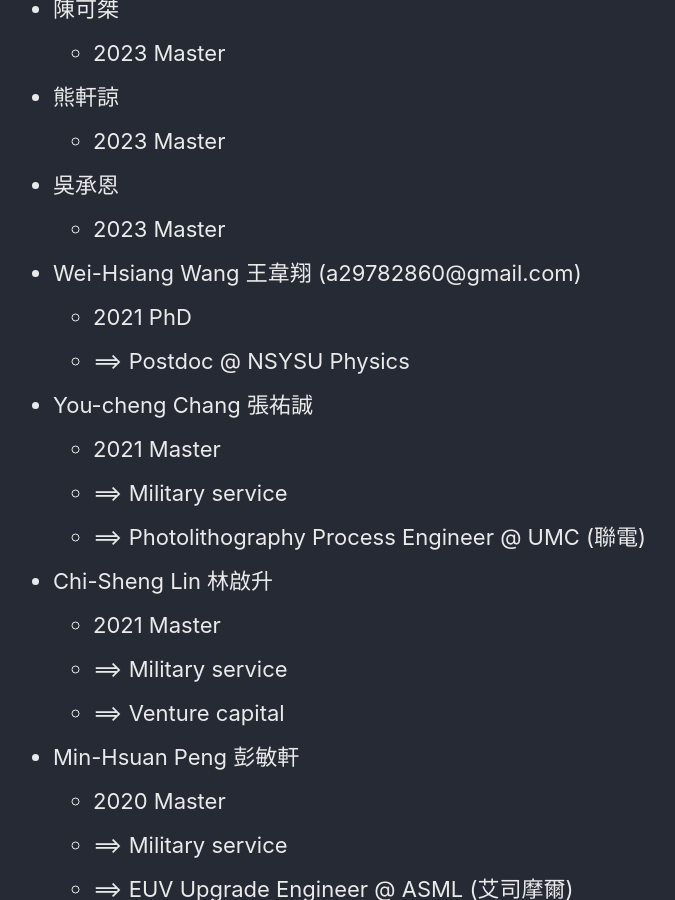
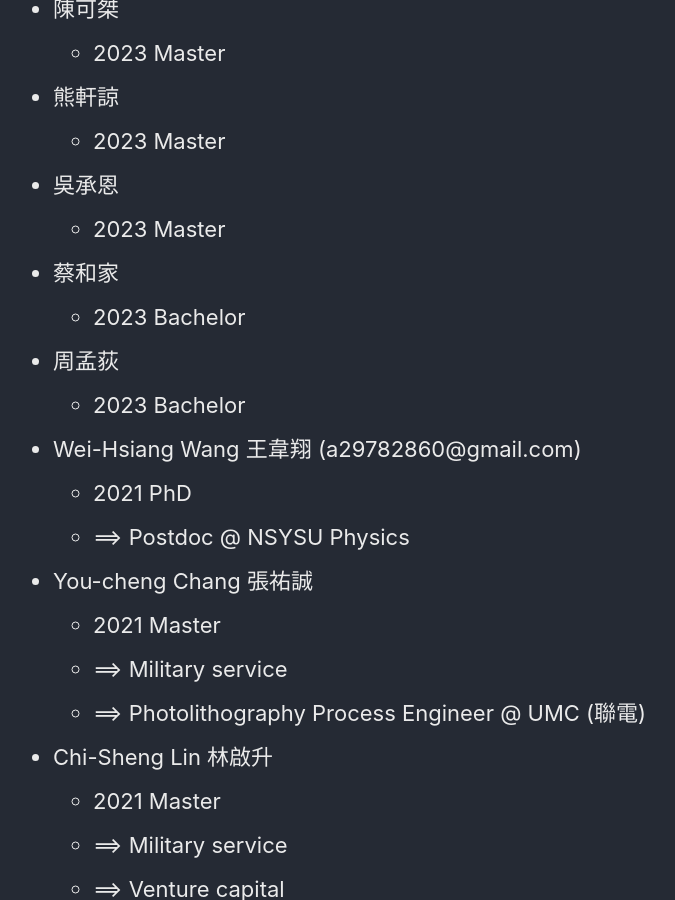
Before and after one commit to pjiang-ntnu/pjiang-ntnu.github.io, a Jekyll site: the page built from _pages/people.md, in a window 1280 px wide and 900 px high, scrolled down 1581 px. Shown: the whole window, without its empty margins (9-684 px from the left). Built offline with Jekyll 4.4.1, drawn with Linux system fonts in a browser that asks for light colours; nearby versions of some CDN libraries; comment, search, counter and statistics services are not loaded.

Commit message:
initial commit

```diff
--- a/_pages/people.md
+++ b/_pages/people.md
@@ -63,6 +63,10 @@ referrerPolicy="no-referrer-when-downgrade"></a></div></noscript>
   * 2023 Master
 * 吳承恩
   * 2023 Master
+* 蔡和家
+  * 2023 Bachelor
+* 周孟荻
+  * 2023 Bachelor
 * Wei-Hsiang Wang 王韋翔 (a29782860@gmail.com)
   * 2021 PhD
   * ⟹  Postdoc @ NSYSU Physics
```
